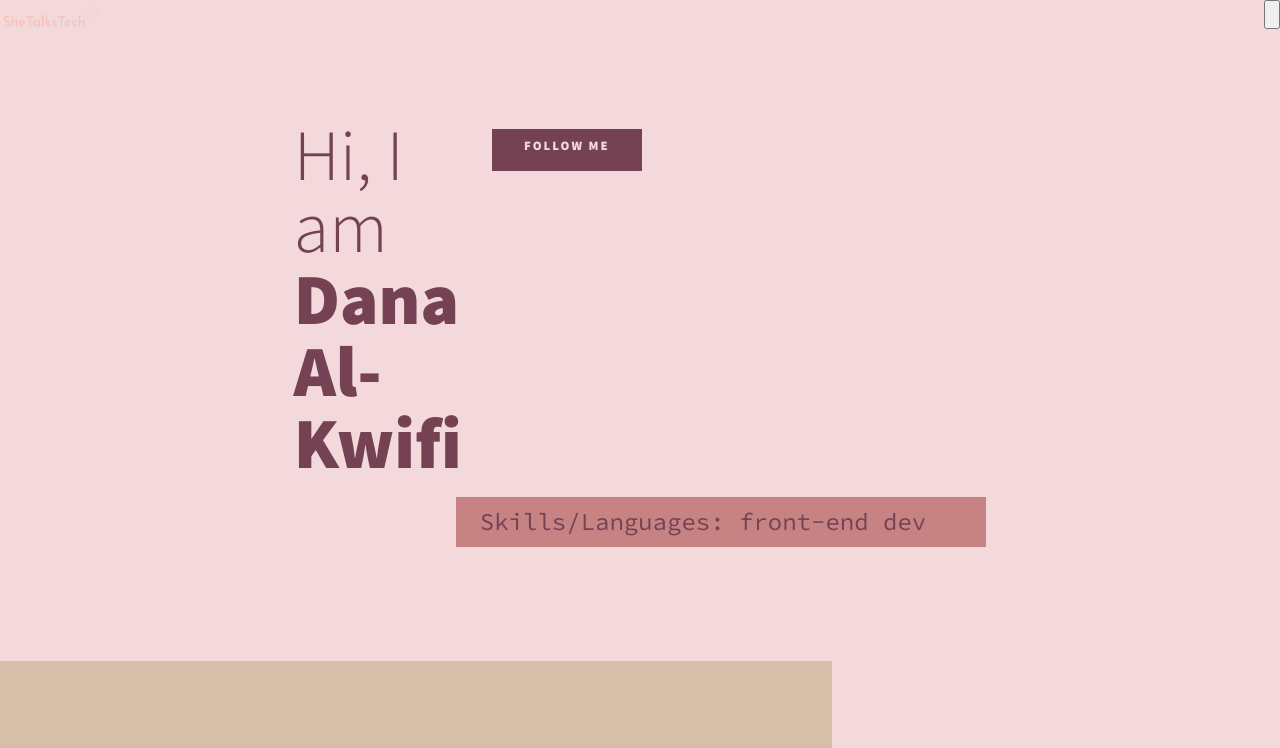
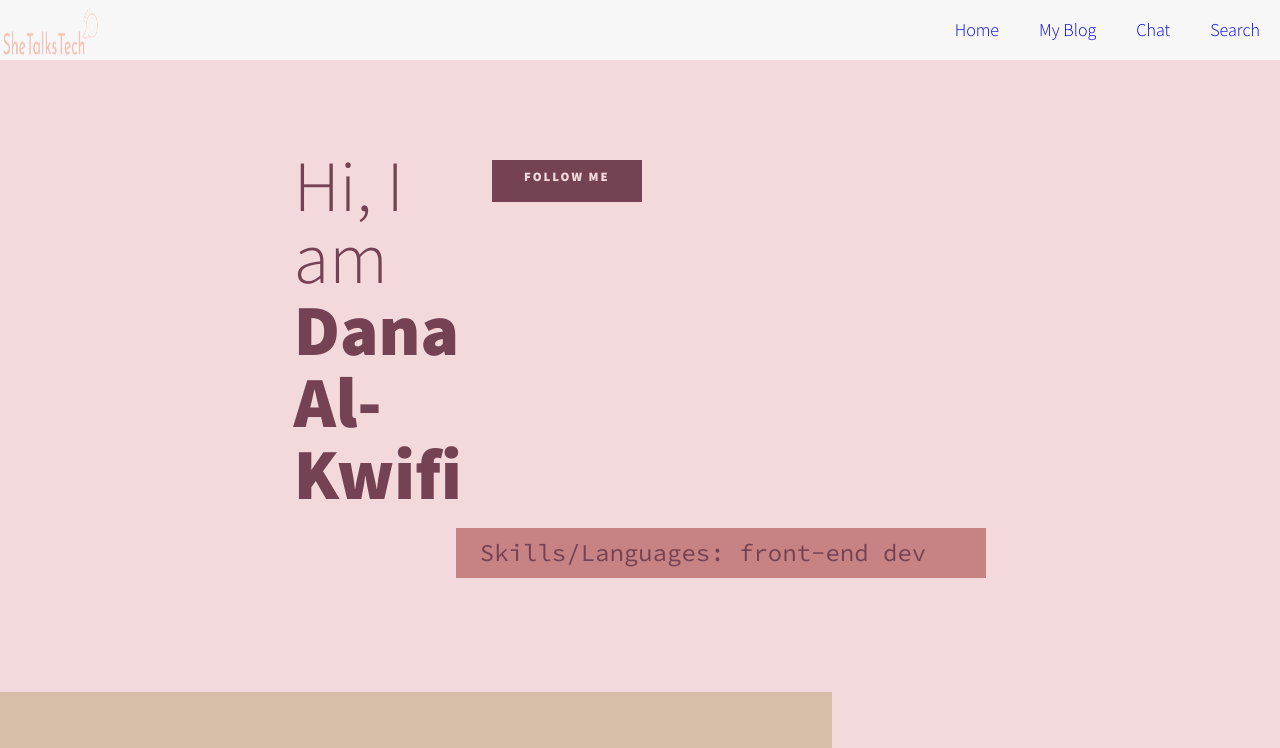
Before and after one commit to mmoftah3/SheTalks, a website: page public/portfolio.html in a window 1280 px wide. Shown: the top 748 px of the page. Drawn offline with Linux system fonts and the light colour scheme.

Commit message:
fixed spelling mistakes

```diff
--- a/public/css/portfolio.css
+++ b/public/css/portfolio.css
@@ -26,6 +26,10 @@
 
     --bs: 0.25em 0.25em 0.75em rgba(0,0,0,.25),
           0.125em 0.125em 0.25em rgba(0,0,0,.15);
+
+    --main-bg: #F3D9DC;
+    --header-bg: #f7f7f7;
+    --link-hover: #C7C7D1;
 }
 
 @media (min-width: 800px) {
@@ -62,6 +66,44 @@ strong { font-weight: var(--fw-bold) }
 :focus {
     outline: 3px solid var(--clr-beige2);
     outline-offset: 3px;
+}
+
+.navbar {
+    display: flex;
+
+    width: 100%;
+    height: 60px;
+    line-height: 60px;
+
+    top: 0;
+    left: 0;
+
+    justify-content: space-between;
+    align-items: stretch;
+
+    background-color: var(--header-bg);
+}
+
+.links-container {
+    display: flex;
+
+    align-items: center;
+
+    list-style: none;
+}
+
+.link-item {
+    transition-duration: 0.8s;
+}
+
+.link-item:hover {
+    background-color: var(--link-hover);
+}
+
+.link {
+    padding: 20px;
+
+    text-decoration: none;
 }
 
 /* Buttons */
--- a/public/profolio.html
+++ b/public/portfolio.html
@@ -16,15 +16,16 @@
     </head>
 
     <body>
-        <header>
-            <div class="logo">
-                <img src="img/logo.png">
-            </div>
-            <button class="nav-toggle" aria-label="toggle navigation">
-                <span class="hamburger"></span>
-            </button>
 
-        </header>
+        <nav class="navbar">
+            <img src="img/logo.png" class="logo" alt="" />
+            <ul class="links-container">
+                <li class="link-item"><a href="dashboard.html" class="link">Home</a></li>
+                <li class="link-item"><a href="portfolio.html" class="link">My Blog</a></li>
+                <li class="link-item"><a href="/Chat" class="link">Chat</a></li>
+                <li class="link-item"><a href="/Search" class="link">Search</a></li>
+            </ul>
+        </nav>
 
         <section class="intro" id="home">
             <h1 class="section__title section__title--intro">
```
Also changed, not shown: public/dashboard.html (+2 -3 lines).
